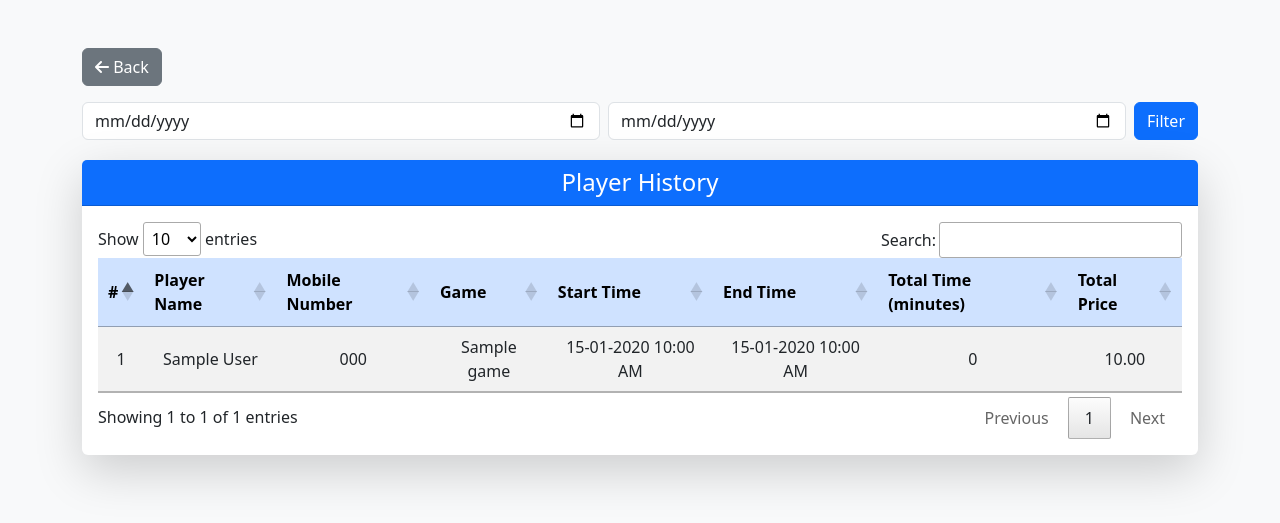
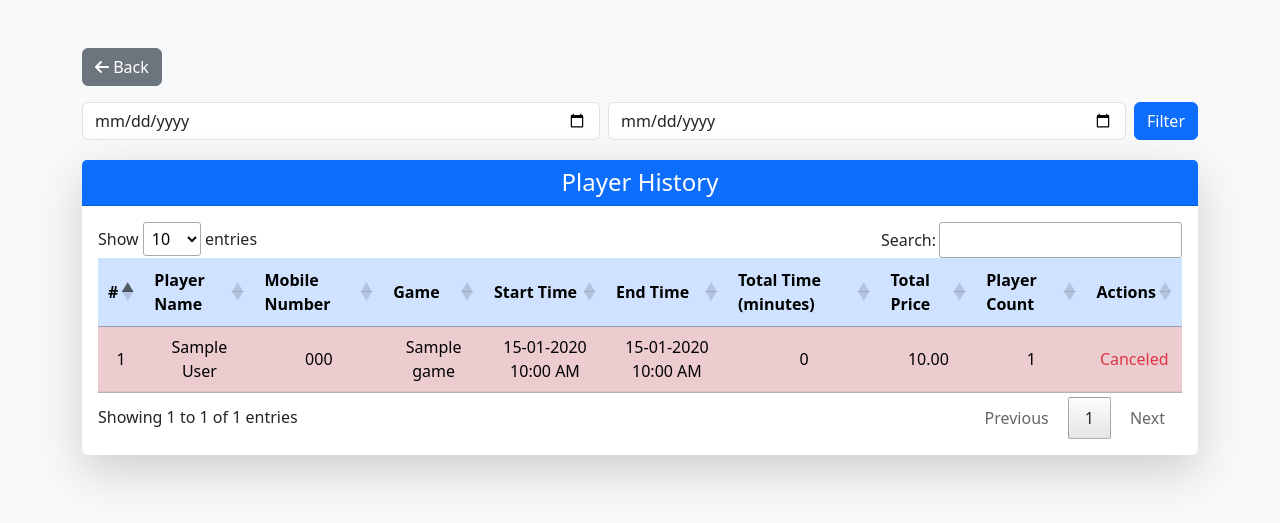
Before and after one commit to Amitmac23/gmp, a PHP site: page /gmp/player_history.php in a window 1280 px wide. Shown: the part 56-579 px from the top of the page. Run offline with PHP 8.4, Linux system fonts and the light colour scheme; the visitor is signed in with stand-in values (Sample User, id 1); tables that the repository leaves empty or names only in its code hold one stand-in row (values such as "Sample post"); some libraries are stand-ins or nearby versions.

Commit message:
Update player_history.php

```diff
--- a/admin/player_history.php
+++ b/admin/player_history.php
@@ -12,13 +12,16 @@ require_once '../config/config.php';
 // Default query to fetch all player history
 $query = "
     SELECT
+        b.id, -- Added booking id for canceling
         b.customer_id,
         c.name AS customer_name,
         c.phone, -- Fetch mobile number
         b.start_time,
         b.end_time,
         g.name AS game_name,
-        b.total_price -- Assuming total_price exists in bookings table
+        b.total_price, -- Assuming total_price exists in bookings table
+        b.player_count, -- Added missing comma
+        b.canceled -- Ensure this column exists in the bookings table
     FROM
         bookings b
     JOIN
@@ -47,7 +50,47 @@ if ($startDate && $endDate) {
 }
 
 $stmt->execute();
-$playerHistory = $stmt->fetchAll();
+$playerHistory = $stmt->fetchAll(PDO::FETCH_ASSOC); // Use associative fetch
+
+if ($_SERVER['REQUEST_METHOD'] === 'POST' && isset($_POST['action']) && $_POST['action'] === 'cancel') {
+    $bookingId = $_POST['booking_id'];
+
+    // Fetch the table ID associated with the booking
+    $fetchTableQuery = "SELECT table_id FROM bookings WHERE id = :booking_id";
+    $fetchTableStmt = $pdo->prepare($fetchTableQuery);
+    $fetchTableStmt->bindParam(':booking_id', $bookingId);
+    $fetchTableStmt->execute();
+    $table = $fetchTableStmt->fetch(PDO::FETCH_ASSOC);
+
+    if ($table) {
+        $tableId = $table['table_id'];
+
+        // Update the `canceled` column in the bookings table
+        $cancelQuery = "UPDATE bookings SET canceled = 1 WHERE id = :booking_id";
+        $cancelStmt = $pdo->prepare($cancelQuery);
+        $cancelStmt->bindParam(':booking_id', $bookingId);
+
+        if ($cancelStmt->execute()) {
+            // Update the table's status to 'available'
+            $updateTableQuery = "UPDATE tables SET status = 'available' WHERE id = :table_id";
+            $updateTableStmt = $pdo->prepare($updateTableQuery);
+            $updateTableStmt->bindParam(':table_id', $tableId);
+
+            if ($updateTableStmt->execute()) {
+                // Redirect back to the same page to prevent resubmission
+                header("Location: player_history.php");
+                exit;
+            } else {
+                echo "<div class='alert alert-danger'>Failed to update the table status. Please try again.</div>";
+            }
+        } else {
+            echo "<div class='alert alert-danger'>Failed to cancel the booking. Please try again.</div>";
+        }
+    } else {
+        echo "<div class='alert alert-danger'>Table not found for the specified booking.</div>";
+    }
+}
+
 ?>
 
 <!DOCTYPE html>
@@ -116,37 +159,59 @@ $playerHistory = $stmt->fetchAll();
                     <th>End Time</th>
                     <th>Total Time (minutes)</th>
                     <th>Total Price</th>
+                    <th>Player Count</th>
+                    <th>Actions</th>
                 </tr>
             </thead>
             <tbody>
                 <?php if ($playerHistory): ?>
                     <?php foreach ($playerHistory as $index => $history): ?>
-                            <tr>
+                        <?php
+                        $currentTime = time();
+                        $endTime = strtotime($history['end_time']);
+                        ?>
+                        <tr class="<?php echo $history['canceled'] ? 'table-danger' : ''; ?>">
                             <td><?php echo $index + 1; ?></td>
                             <td><?php echo htmlspecialchars($history['customer_name']); ?></td>
                             <td><?php echo htmlspecialchars($history['phone']); ?></td>
                             <td><?php echo htmlspecialchars($history['game_name']); ?></td>
                             <td><?php echo date('d-m-Y h:i A', strtotime($history['start_time'])); ?></td>
-                                <td><?php echo date('d-m-Y h:i A', strtotime($history['end_time'])); ?></td>
+                            <td><?php echo date('d-m-Y h:i A', $endTime); ?></td>
                             <td>
                                 <?php
                                 $start = strtotime($history['start_time']);
-                                    $end = strtotime($history['end_time']);
-                                    echo round(($end - $start) / 60);
+                                echo round(($endTime - $start) / 60);
                                 ?>
                             </td>
                             <td><?php echo number_format($history['total_price'], 2); ?></td>
+                            <td><?php echo htmlspecialchars($history['player_count']); ?></td>
+                            <td>
+                                <?php if (!$history['canceled'] && $currentTime < $endTime): ?>
+                                    <form method="POST" action="player_history.php" style="display:inline;">
+                                        <input type="hidden" name="booking_id" value="<?php echo $history['id']; ?>" /> <!-- Use 'id' here -->
+                                        <input type="hidden" name="action" value="cancel" />
+                                        <button type="submit" class="btn btn-danger btn-sm" onclick="return confirm('Are you sure you want to cancel this booking?')">
+                                            Cancel
+                                        </button>
+                                    </form>
+                                <?php elseif ($history['canceled']): ?>
+                                    <span class="text-danger">Canceled</span>
+                                <?php else: ?>
+                                    <span class="text-secondary">Expired</span>
+                                <?php endif; ?>
+                            </td>
                         </tr>
                     <?php endforeach; ?>
                 <?php else: ?>
                     <tr>
-                            <td colspan="8" class="text-center">No history found</td>
+                        <td colspan="10" class="text-center">No history found</td>
                     </tr>
                 <?php endif; ?>
             </tbody>
         </table>
     </div>
 </div>
+
 </div>
 
 <!-- jQuery (required for DataTables) -->
```
Lines whose indentation alone changed are shown as unchanged.
